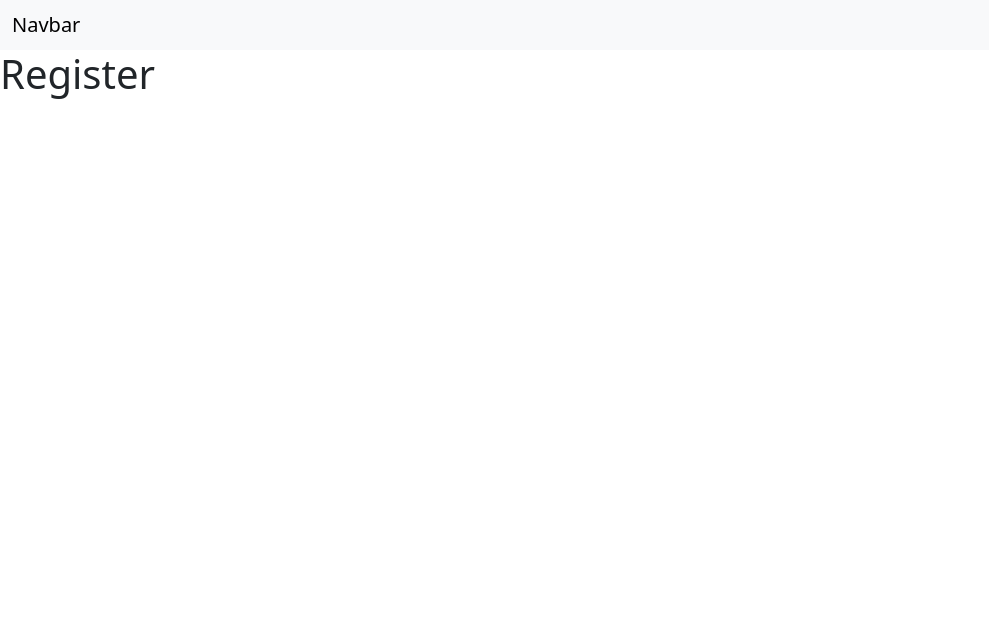
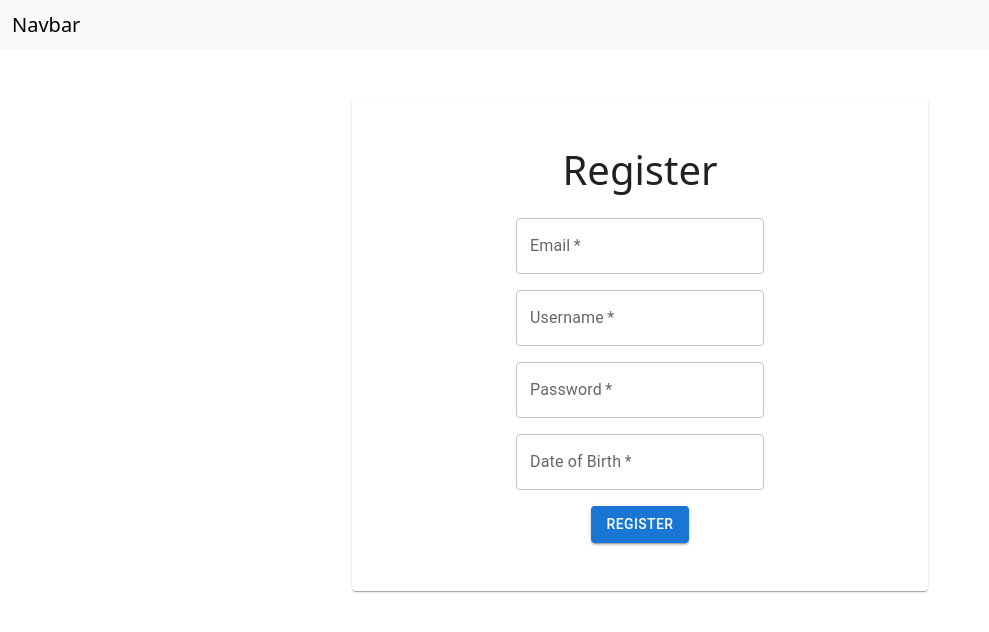
Before and after one commit to Ecazares15/INF385T-Web-App-Dev, a React (Create React App) app in the folder wander_world_ui/: page /register in a window 1280 px wide. Shown: the top 632 px of the page, without its empty margins (0-989 px from the left). Built offline with nearby package versions, Linux system fonts and the light colour scheme.

Commit message:
Added basic starting login and register pages

```diff
--- a/wander_world_ui/package.json
+++ b/wander_world_ui/package.json
@@ -6,6 +6,7 @@
     "@emotion/react": "^11.11.1",
     "@emotion/styled": "^11.11.0",
     "@mui/material": "^5.14.12",
+    "@mui/x-date-pickers": "^6.16.1",
     "@testing-library/jest-dom": "^5.17.0",
     "@testing-library/react": "^13.4.0",
     "@testing-library/user-event": "^13.5.0",
@@ -14,6 +15,7 @@
     "@types/react": "^18.2.25",
     "@types/react-dom": "^18.2.10",
     "bootstrap": "^5.3.2",
+    "dayjs": "^1.11.10",
     "react": "^18.2.0",
     "react-dom": "^18.2.0",
     "react-router-dom": "^6.16.0",
--- a/wander_world_ui/src/pages/Login.tsx
+++ b/wander_world_ui/src/pages/Login.tsx
@@ -1,11 +1,30 @@
-
+import React from 'react'
+import Paper from "@mui/material/Paper";
+import TextField from "@mui/material/TextField";
+import Button from "@mui/material/Button";
+import Container from '@mui/material/Container';
 
 function Login() {
     return (
-        <div>
-            <h1>Login</h1>
-        </div>
-    )
+      <Container className='mt-5' sx={{ display: "flex", justifyContent: "center" }}>
+        <Paper className="w-50 h-50 text-center" elevation={1}>
+          <div className="m-5">
+            <div className='pb-3'>
+              <h1>Login</h1>
+            </div>
+            <div className='pb-3'>
+              <TextField required label="Username" type="text" />
+            </div>
+            <div className='pb-3'>
+              <TextField required label="Password" type="text" />
+            </div>
+            <div>
+              <Button variant="contained">Login</Button>
+            </div>
+          </div>
+        </Paper>
+      </Container>
+    );
 }
 
 export default Login
--- a/wander_world_ui/src/pages/Register.tsx
+++ b/wander_world_ui/src/pages/Register.tsx
@@ -1,11 +1,40 @@
-
+import React from "react";
+import Paper from "@mui/material/Paper";
+import TextField from "@mui/material/TextField";
+import Button from "@mui/material/Button";
+import Container from "@mui/material/Container";
+import { DateField } from "@mui/x-date-pickers/DateField";
 
 function Register() {
-    return (
-        <div>
+  return (
+    <Container
+      className="mt-5"
+      sx={{ display: "flex", justifyContent: "center" }}
+    >
+      <Paper className="w-50 h-50 text-center" elevation={1}>
+        <div className="m-5">
+          <div className="pb-3">
             <h1>Register</h1>
+          </div>
+          <div className="pb-3">
+            <TextField required label="Email" type="text" />
+          </div>
+          <div className="pb-3">
+            <TextField required label="Username" type="text" />
+          </div>
+          <div className="pb-3">
+            <TextField required label="Password" type="text" />
+          </div>
+          <div className="pb-3">
+            <DateField required label="Date of Birth" />
+          </div>
+          <div>
+            <Button variant="contained">Register</Button>
+          </div>
         </div>
-    )
+      </Paper>
+    </Container>
+  );
 }
 
-export default Register
+export default Register;
```
Also changed, not shown: wander_world_ui/src/App.tsx (+13 -9 lines), 2 other files (tests, documents, lock files or other folders).
